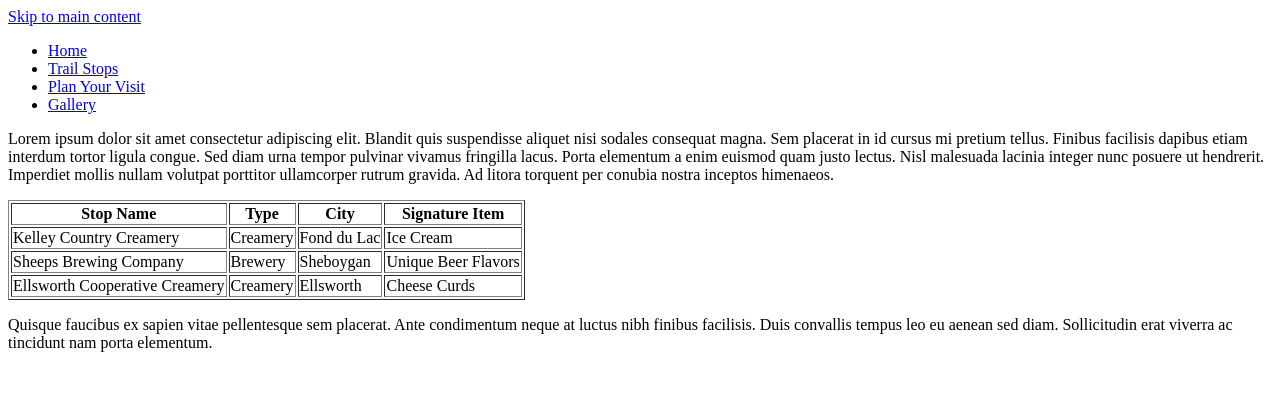
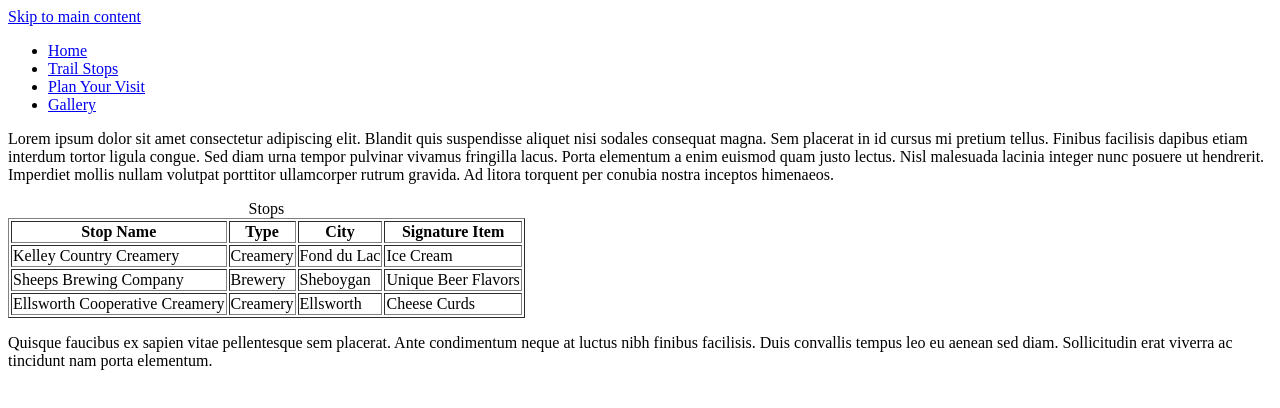
Before and after one commit to jgsielaff/Checkpoint2-Repository, a plain HTML site: page trail-stops.html in a window 1280 px wide. Drawn offline with Linux system fonts and the light colour scheme.

Commit message:
Final bug fixes after validation

```diff
--- a/trail-stops.html
+++ b/trail-stops.html
@@ -3,7 +3,7 @@
 	<head>
 		<meta charset = "UTF-8">
 		<meta name="viewport" content="width=device-width, intial-scale=1.0">
-		<title></title>
+		<title>Trail Stops</title>
 	</head>
 	<body>
 		<header>
@@ -21,7 +21,8 @@
 		<main>
 			<p>Lorem ipsum dolor sit amet consectetur adipiscing elit. Blandit quis suspendisse aliquet nisi sodales consequat magna. Sem placerat in id cursus mi pretium tellus. Finibus facilisis dapibus etiam interdum tortor ligula congue. Sed diam urna tempor pulvinar vivamus fringilla lacus. Porta elementum a enim euismod quam justo lectus. Nisl malesuada lacinia integer nunc posuere ut hendrerit. Imperdiet mollis nullam volutpat porttitor ullamcorper rutrum gravida. Ad litora torquent per conubia nostra inceptos himenaeos.</p>
 
-			<table caption="Stops" border="true">
+			<table border="true">
+				<caption>Stops</caption>
 				<tr>
 					<th scope="col">Stop Name</th>
 					<th scope="col">Type</th>
```
Also changed, not shown: gallery.html (+1 -1 lines), plan-your-visit.html (+1 -1 lines).
